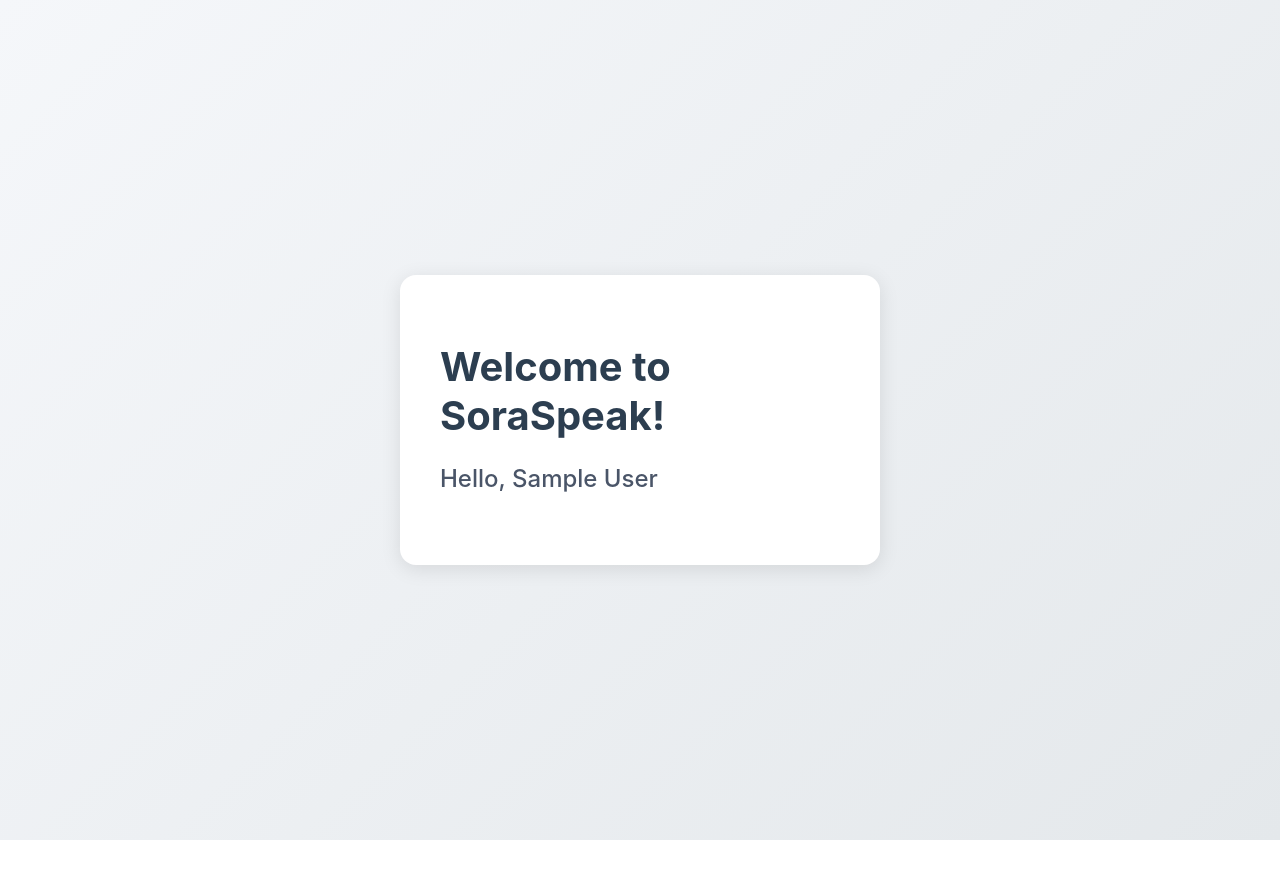
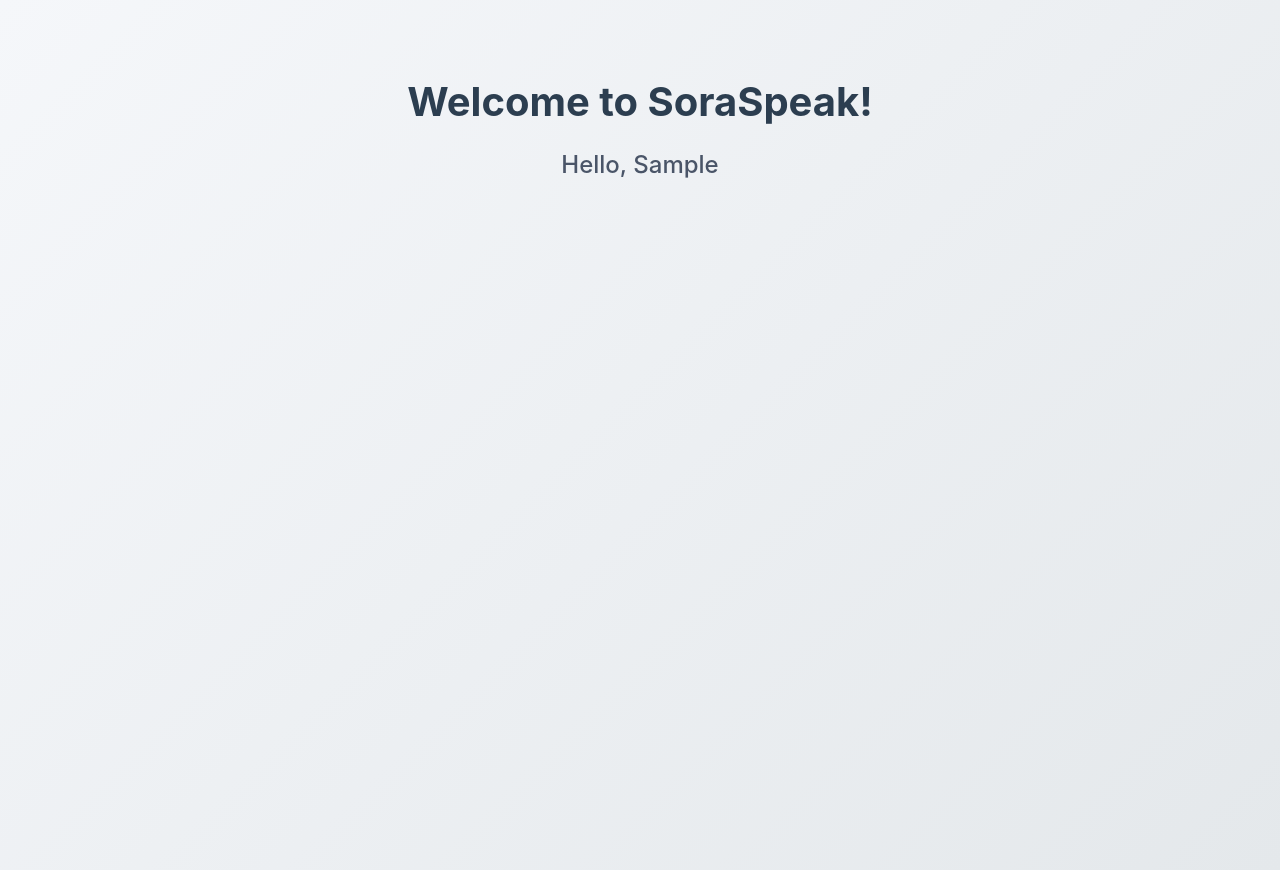
Before and after one commit to patcazi/SoraSpeak, a React (Create React App) app in the folder my-firebase-react-app/: page /home in a window 1280 px wide. Before the commit the page ends 840 px from the top, so only its background shows below. Built offline with nearby package versions, Linux system fonts and the light colour scheme; no server answers; sample sign-in values are in the browser's storage.

Commit message:
UI: Remove white card container from HomePage and top-align text

```diff
--- /dev/null
+++ b/my-firebase-react-app/src/HomePage.css
@@ -0,0 +1,25 @@
+.home-container {
+  min-height: 100vh;
+  display: flex;
+  justify-content: center;
+  background: linear-gradient(135deg, #f5f7fa 0%, #e4e8eb 100%);
+  padding: 20px;
+  padding-top: 50px; /* Add top padding instead of vertical centering */
+}
+
+.home-content {
+  text-align: center;
+}
+
+.home-content h1 {
+  color: #2c3e50;
+  font-size: 2.5rem;
+  margin-bottom: 1rem;
+  font-weight: 700;
+}
+
+.greeting {
+  color: #4a5568;
+  font-size: 1.5rem;
+  font-weight: 500;
+}
--- a/my-firebase-react-app/src/HomePage.jsx
+++ b/my-firebase-react-app/src/HomePage.jsx
@@ -1,16 +1,16 @@
-import React from 'react';
-import { auth } from './firebase';
+import React, { useContext } from 'react';
+import { AuthContext } from './AuthContext';
+import './HomePage.css';
 
 function HomePage() {
-  const user = auth.currentUser;
+  const { currentUser } = useContext(AuthContext);
+  const firstNameOnly = currentUser?.displayName ? currentUser.displayName.split(' ')[0] : 'User';
 
   return (
-    <div className="auth-container">
-      <div className="auth-card">
-        <h1 className="auth-title">Welcome to SoraSpeak!</h1>
-        {user && (
-          <p className="auth-subtitle">Hello, {user.displayName || 'User'}</p>
-        )}
+    <div className="home-container">
+      <div className="home-content">
+        <h1>Welcome to SoraSpeak!</h1>
+        <p className="greeting">Hello, {firstNameOnly}</p>
       </div>
     </div>
   );
```
Also changed, not shown: 1 other file (tests, documents, lock files or other folders).
